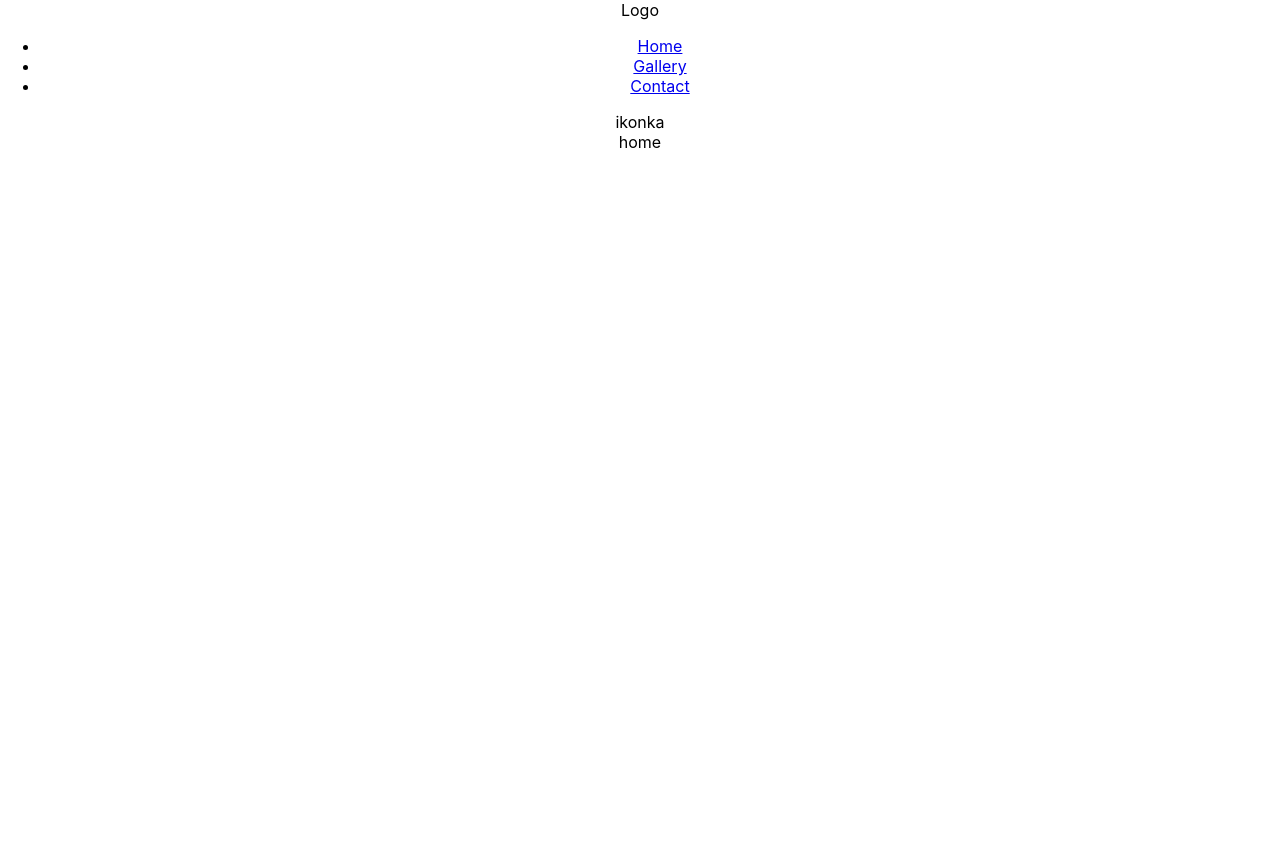
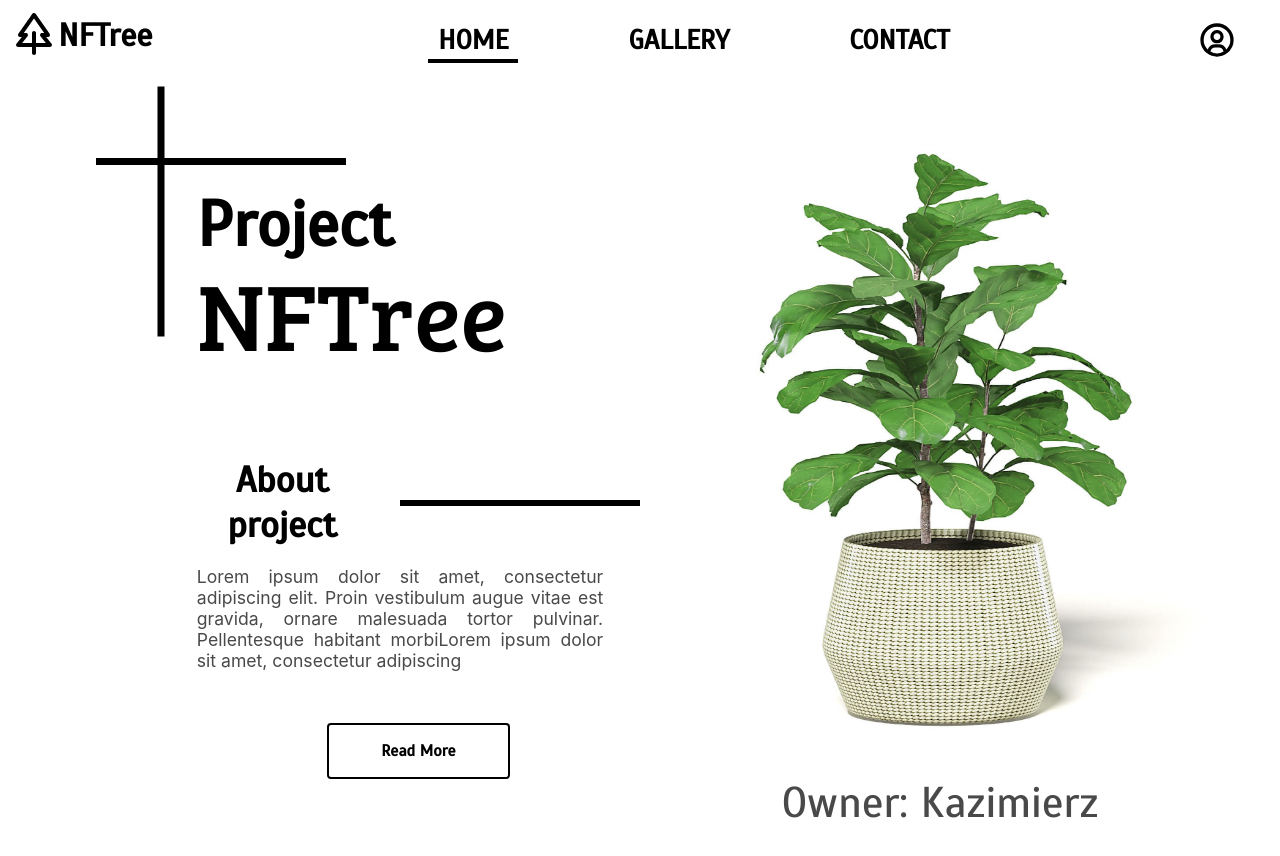
Before and after one commit to NFlowerT/frontend, a React (Create React App) app: page / in a window 1280 px wide. Shown: the top 856 px of the page. Before the commit the page ends 800 px from the top, so only its background shows below. Built offline with nearby package versions, Linux system fonts and the light colour scheme.

Commit message:
Nav and Homepage

```diff
--- a/package.json
+++ b/package.json
@@ -9,6 +9,7 @@
     "eslint-plugin-only-warn": "^1.0.3",
     "react": "^17.0.2",
     "react-dom": "^17.0.2",
+    "react-icons": "^4.3.1",
     "react-router-dom": "^5.3.0",
     "react-scripts": "4.0.3",
     "web-vitals": "^1.1.2"
--- a/src/App.js
+++ b/src/App.js
@@ -5,7 +5,7 @@ import React from 'react'
 import { BrowserRouter as Router, Route, Switch } from 'react-router-dom'
 
 // pages
-import HomePage from './components/home/homePage/homePage'
+import HomePage from './components/home/homePage'
 import Nav from './components/nav/nav'
 import GalleryPage from './components/gallery/galleryPage'
 import LoginPage from './components/loginPage/loginPage'
--- /dev/null
+++ b/src/components/home/css/homePage.css
@@ -0,0 +1,144 @@
+@import url('https://fonts.googleapis.com/css2?family=Scada&display=swap');
+@import url('https://fonts.googleapis.com/css2?family=Bree+Serif&family=Scada&display=swap');
+main{
+    display: flex;
+    justify-content: center;
+    align-items: center;
+    width: 100%;
+    height: 100%;
+}
+.leftContainer{
+    width: 50%;
+    height: 80vh;
+    display: flex;
+    justify-content: center;
+    align-items: center;
+}
+
+.rightContainer{
+    width: 50%;
+    height: 80vh;
+    display: flex;
+    flex-wrap: wrap;
+    align-content: space-around;
+    flex-direction: column;
+
+
+}
+.modelContainer{
+    margin-top: 4rem;
+    margin-right: 4rem;
+}
+.modelPlant{
+    width: 600px;
+    height: 600px;
+}
+.modelName{
+    padding: 2rem;
+    font-size: 2.7rem;
+    font-family: 'Scada', sans-serif;
+    color: #494949;
+
+}
+.modelImg{
+    width: 600px;
+    height: 600px;
+    font-weight: bold;
+}
+.kreska{
+    position: absolute;
+    width: 250px;
+    height: 0px;
+    left: 0px;
+    top: 0px;
+
+    border-bottom: 7px solid #000000;
+}
+.kreska2{
+    position: absolute;
+    width: 250px;
+    height: 0px;
+    left: -60px;
+    top: 50px;
+    border-bottom: 7px solid #000000;
+    transform: rotate(90deg);
+}
+.homeTextContainer{
+    width: 800px;
+    height: 500px;
+    margin-left: 6rem;
+    margin-top: 1rem;
+    position: relative;
+}
+.titleHome1{
+    font-size: 4rem;
+    text-align: left;
+    margin-left: 6.3rem;
+    margin-top: 1.7rem;
+    font-family: 'Scada', sans-serif;
+    font-weight: bold;
+}
+.titleHome2{
+    font-size: 6rem;
+    margin-top: -1rem;
+    margin-left: -2rem;
+    font-family: 'Bree Serif', serif;
+}
+.aboutprjContainer{
+    display: flex;
+    flex-wrap: nowrap;
+    justify-content: start;
+    align-items: center;
+    margin-top: 5rem;
+    margin-left: 6.3rem;
+
+}
+.aboutprjText{
+    font-family: 'Scada', sans-serif;
+    font-style: normal;
+    font-weight: bold;
+    font-size: 36px;
+    line-height: 45px;
+    margin-right: 2rem;
+
+    color: #000000;
+}
+.kreska3{
+    width: 300px;
+    height: 0px;
+    border-bottom: 6px solid #000000;
+}
+.abouttxtContainer{
+    text-align: justify;
+    margin-left: 6.3rem;
+    margin-right: 2.3rem;
+    font-size: 1.1rem;
+    color: #494949;
+}
+.homeButtonContainer{
+    display: flex;
+    justify-content: center;
+    margin-top: 3rem;
+    margin-left: 6.3rem;
+}
+
+.homeButton{
+    border-radius: 4px;
+    border: black 2px solid;
+    background-color: white;
+    color: black;
+    padding: 16px 52px;
+    text-align: center;
+    text-decoration: none;
+    display: inline-block;
+    font-size: 16px;
+    margin: 4px 2px;
+    transition-duration: 0.4s;
+    cursor: pointer;
+    font-weight: bold;
+    font-family: 'Scada', sans-serif;
+}
+.homeButton:hover{
+    color: white;
+    background-color: black;
+}
--- /dev/null
+++ b/src/components/home/homePage.jsx
@@ -0,0 +1,43 @@
+import React from 'react'
+import './css/homePage.css'
+import modelPlant from './image/model.png'
+
+const HomePage = () => {
+    return (
+        <main>
+            <div className={'leftContainer'}>
+                <div className={'homeTextContainer'}>
+                    <div className={'kreska'}></div>
+                    <div className={'kreska2'}></div>
+                    <div>
+                        <div className={'titleHome1'}>Project</div>
+                        <div className={'titleHome2'}>NFTree</div>
+                    </div>
+                    <div className={'aboutprjContainer'}>
+                        <div className={'aboutprjText'}>About project</div>
+                        <div className={'kreska3'}></div>
+                    </div>
+                    <div className={'abouttxtContainer'}>
+                        <p>
+                            Lorem ipsum dolor sit amet, consectetur adipiscing elit. Proin vestibulum augue vitae est gravida, ornare malesuada tortor pulvinar. Pellentesque habitant morbiLorem ipsum dolor sit amet, consectetur adipiscing
+                        </p>
+                    </div>
+                    <div className={'homeButtonContainer'}>
+                        <button className={'homeButton'}>Read More</button>
+                    </div>
+                </div>
+            </div>
+            <div className={'rightContainer'}>
+                <div className={'modelContainer'}>
+                    <div className={'modelPlant'}>
+                        <img className={'modelImg'} src={modelPlant} />
+                    </div>
+                    <div className={'modelName'}>Owner: Kazimierz</div>
+                </div>
+
+            </div>
+        </main>
+    )
+}
+
+export default HomePage
--- a/src/components/home/homePage/homePage.jsx
+++ /dev/null
@@ -1,11 +0,0 @@
-import React from 'react'
-
-const HomePage = () => {
-    return (
-        <main>
-            <div>home</div>
-        </main>
-    )
-}
-
-export default HomePage
--- /dev/null
+++ b/src/components/nav/css/nav.css
@@ -0,0 +1,75 @@
+@import url('https://fonts.googleapis.com/css2?family=Scada&display=swap');
+.nav{
+    width: 100%;
+    font-family: 'Scada', sans-serif;
+    box-sizing: border-box;
+    margin: 0;
+    padding: 0;
+    display: flex;
+    align-items: center;
+    justify-content: space-between;
+    padding: 0 3%;
+    height: 5rem;
+
+}
+
+.logoContainer{
+    width: 150px;
+    height: 50px;
+    display: flex;
+    justify-content: center;
+    flex-wrap: nowrap;
+    align-items: center;
+    transition: all 0.2s;
+    cursor: pointer;
+    margin-left: -2rem;
+}
+.lol{
+    font-size: 3rem;
+}
+.logoTitle{
+    font-size: 2rem;
+    font-family: 'Scada', sans-serif;
+    font-weight: bold;
+    padding-bottom: 0.6rem;
+}
+
+.categoryContainer{
+    cursor: pointer;
+    list-style: none;
+}
+.categoryContainer li{
+    display: inline-block;
+    padding: 0px 50px;
+    font-weight: bold;
+    font-size: 1.7rem;
+}
+
+.router{
+    text-decoration: none;
+    color: black;
+    transition: all 0.2s ease 0s;
+    padding: 2px 10px;
+}
+.router:hover{
+    border-bottom: black 4px solid;
+}
+
+.routerAccount{
+    font-size: 2.5rem;
+    width: 50px;
+    height: 50px;
+    display: flex;
+    justify-content: center;
+    align-items: center;
+    transition: all 0.2s;
+    cursor: pointer;
+    text-decoration: none;
+    color: black;
+}
+.routerAccount:hover{
+    font-size: 3rem;
+}
+.selected{
+    border-bottom: black 4px solid;
+}
--- a/src/components/nav/nav.js
+++ b/src/components/nav/nav.js
@@ -1,16 +1,37 @@
 import React from 'react'
-import { Link } from 'react-router-dom'
+import { Link, useLocation } from 'react-router-dom'
+import './css/nav.css'
+import { BiUserCircle } from 'react-icons/bi'
+import { TiTree } from 'react-icons/ti'
 
 const Nav = () => {
+    const location = useLocation().pathname
+    console.log(location)
+
     return (
-        <nav>
-            <div>Logo</div>
-            <ul>
-                <li><Link to={'/'}>Home</Link></li>
-                <li><Link to={'/gallery'}>Gallery</Link></li>
-                <li><Link to={'/contact'}>Contact</Link></li>
+        <nav className={'nav'}>
+            <div className={'logoContainer'}>
+                <div className={'lol'}>
+                    <TiTree></TiTree>
+                </div>
+                <div className={'logoTitle' }>NFTree</div>
+            </div>
+            <ul className={'categoryContainer'}>
+                <li>
+                    <Link className={'router ' + (location === '/' ? 'selected' : ' ')} to={'/'}>HOME</Link>
+                </li>
+                <li>
+                    <Link className={'router ' + (location === '/gallery' ? 'selected' : ' ')} to={'/gallery'}>GALLERY</Link>
+                </li>
+                <li>
+                    <Link className={'router ' + (location === '/contact' ? 'selected' : ' ')} to={'/contact'}>CONTACT</Link>
+                </li>
             </ul>
-            <div>ikonka</div>
+            <div className={'accountIcon'}>
+                <Link className={'routerAccount'} to={'/'}>
+                    <BiUserCircle></BiUserCircle>
+                </Link>
+            </div>
         </nav>
     )
 }
```
Also changed, not shown: src/components/home/image/model.png (added).
